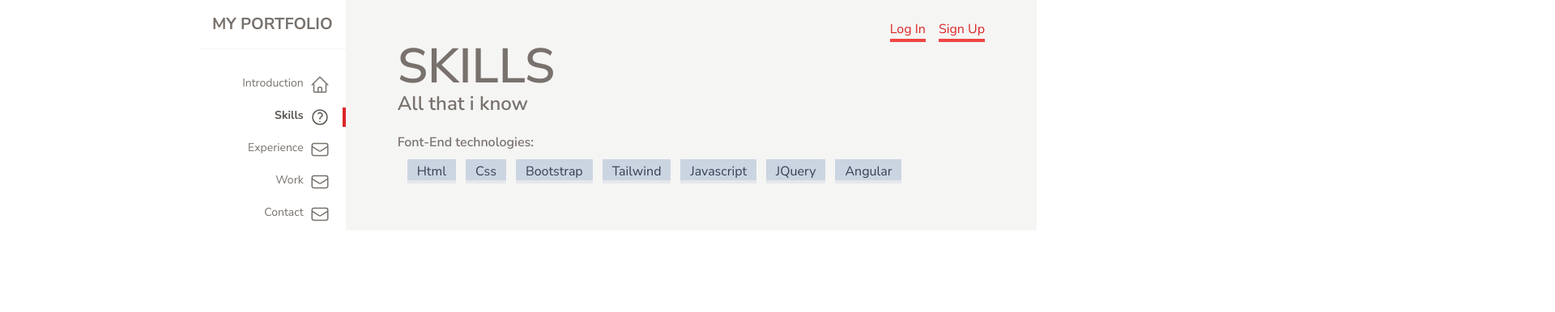
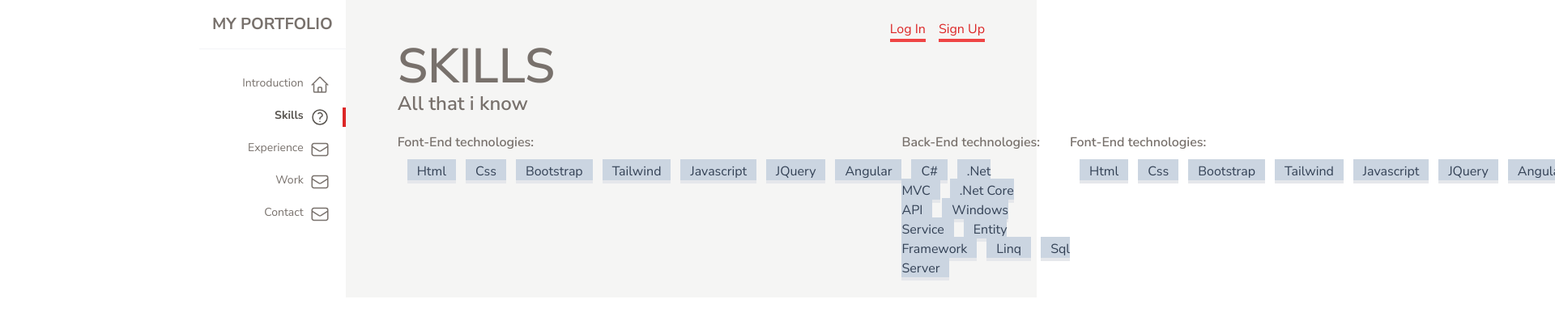
Before and after one commit to sumitsorate/porfolio-new, an Angular app: page / in a window 1280 px wide. Both pictures are taken after a click on the link "Skills". Shown: the top 386 px of the page at 81% size, 1920 px wide, since content can reach past the window. Built offline with nearby package versions, Linux system fonts and the light colour scheme.

Commit message:
skilled added phase 1

```diff
--- a/src/app/skills/skills.component.html
+++ b/src/app/skills/skills.component.html
@@ -14,4 +14,33 @@
         </div>
     </div>
 
+    <div class="mt-5 text-stone-500">
+        <p class="font-semibold">
+            Back-End technologies:
+        </p>
+        <div class="mt-3">
+            <span class="capsule ml-3">C#</span>
+            <span class="capsule ml-3">.Net MVC</span>
+            <span class="capsule ml-3">.Net Core API</span>
+            <span class="capsule ml-3">Windows Service</span>
+            <span class="capsule ml-3">Entity Framework</span>
+            <span class="capsule ml-3">Linq</span>
+            <span class="capsule ml-3">Sql Server</span>
+        </div>
+    </div>
+
+    <div class="mt-5 text-stone-500">
+        <p class="font-semibold">
+            Font-End technologies:
+        </p>
+        <div class="mt-3">
+            <span class="capsule ml-3">Html</span>
+            <span class="capsule ml-3">Css</span>
+            <span class="capsule ml-3">Bootstrap</span>
+            <span class="capsule ml-3">Tailwind</span>
+            <span class="capsule ml-3">Javascript</span>
+            <span class="capsule ml-3">JQuery</span>
+            <span class="capsule ml-3">Angular</span>
+        </div>
+    </div>
 </div>
```
